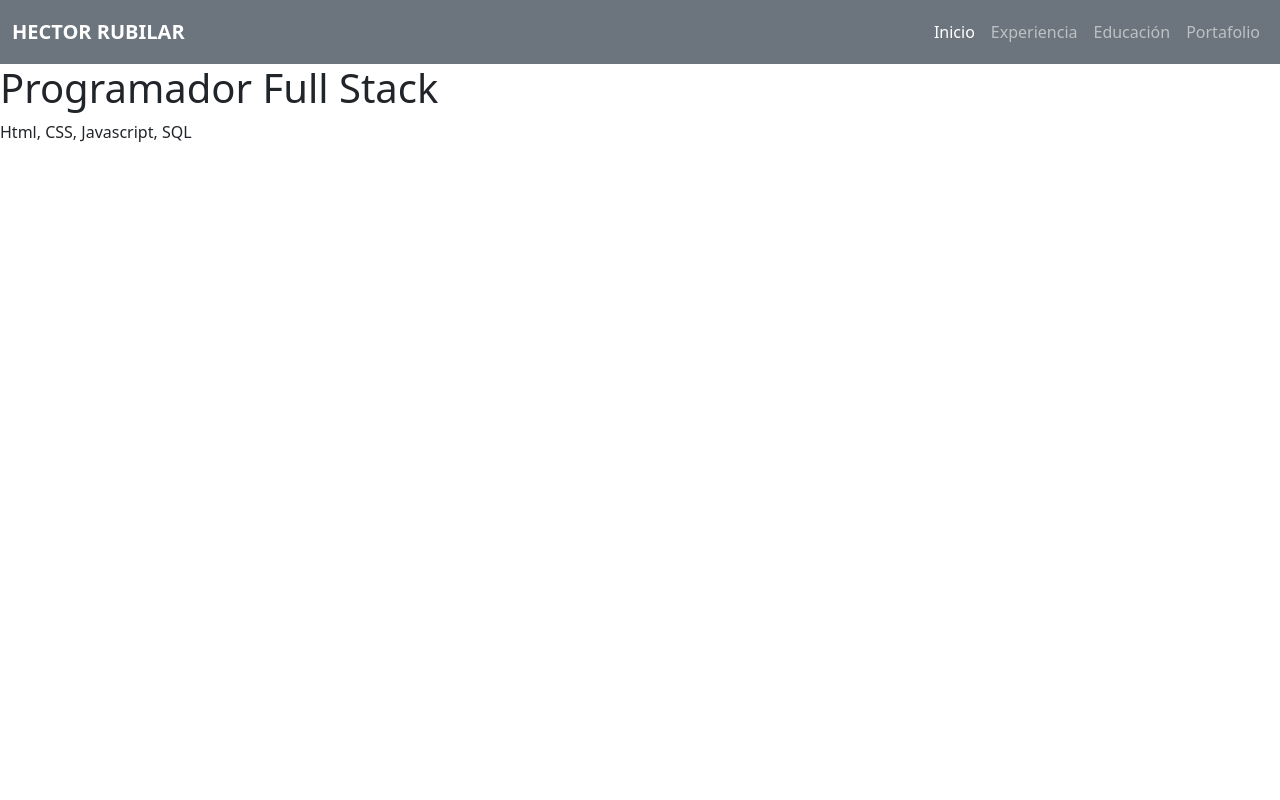
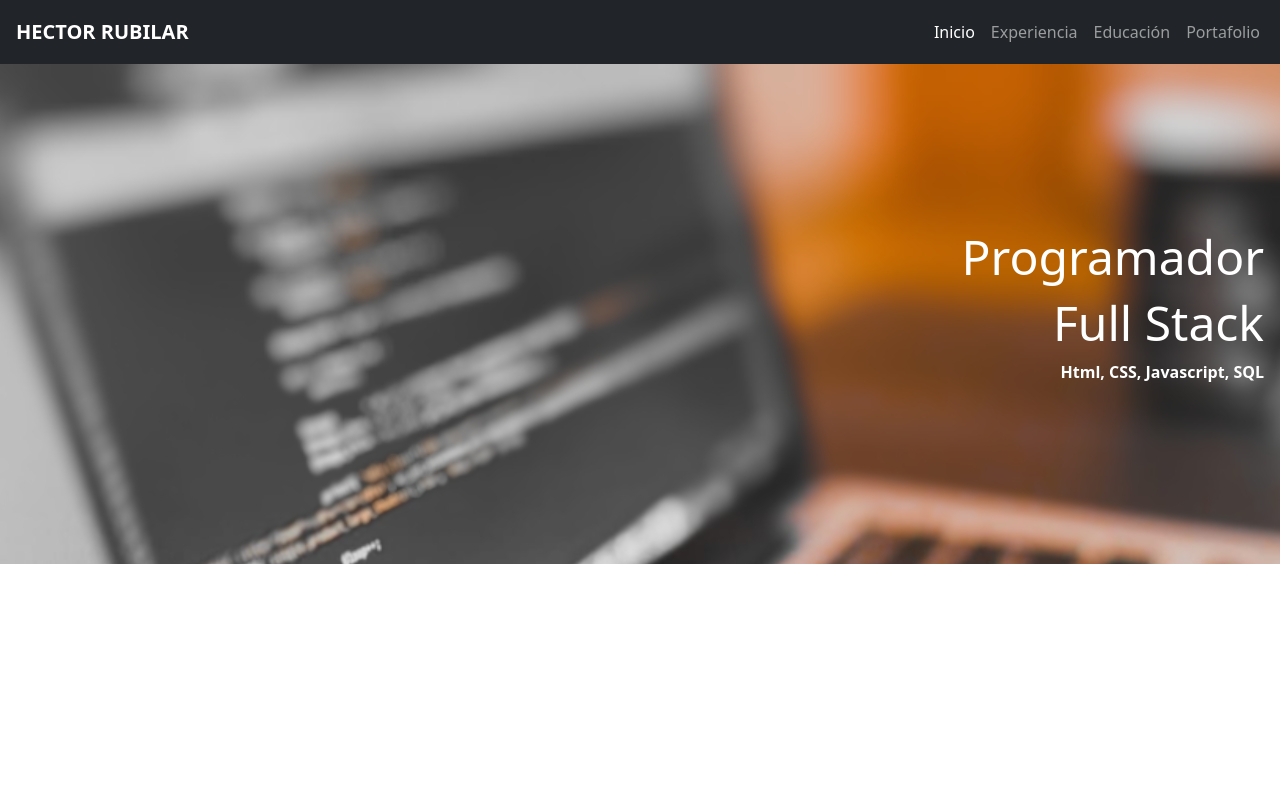
Before and after one commit to felix20100/pro33cl.github.io, a plain HTML site: page index.html in a window 1280 px wide. Shown: the top 800 px of the page. Drawn offline with nearby package versions, Linux system fonts and the light colour scheme.

Commit message:
navbar y section portada

```diff
--- a/assets/css/style.css
+++ b/assets/css/style.css
@@ -0,0 +1,33 @@
+/* Estilos*/
+.portada{
+    height: 500px;
+    background-image: url(../imgs/bg-portada.jpg);
+    display:flex;
+    flex-direction: column;
+    justify-content: center;
+    align-items: end;
+}
+
+.portada h1 {
+    font-size: 3rem;
+    color: white;
+    margin-right: 1rem;
+}
+
+.portada p {
+    font-size: 1rem;
+    color: white;
+    font-weight: bold;
+    margin-right: 1rem;
+}
+
+.experiencia{
+    height: 400px;
+    background-color: white;
+}
+
+.educacion{
+    height: 400px;
+    background-color:darkgray;
+
+}
--- a/index.html
+++ b/index.html
@@ -15,9 +15,9 @@
 <body>
     <!--Header-Barra de Navegación-->
     <header>
-        <nav class="navbar navbar-expand-sm bg-secondary" style="height: 4rem;" data-bs-theme="dark">
+        <nav class="navbar navbar-expand-sm bg-dark" data-bs-theme="dark">
             <div class="container-fluid">
-                <a class="navbar-brand fs-5 fw-bold" href="index.html">HECTOR RUBILAR</a>
+                <a class="navbar-brand fs-5 fw-bold m-1" href="index.html">HECTOR RUBILAR</a>
                 <button class="navbar-toggler border-white rounded-1"  type="button" style="height: 42px;width: 59px; --bs-border-opacity:0.5;" data-bs-toggle="collapse" data-bs-target="#navbarNav" aria-controls="navbarNav" aria-expanded="false" aria-label="Toggle navigation">
                   <span class="navbar-toggler-icon"></span>
                 </button>
@@ -42,13 +42,14 @@
     </header>
     <main>
         <section class="portada">
-            <h1>Programador Full Stack</h1>
+            <h1>Programador</h1>
+            <h1>Full Stack</h1>
             <p>Html, CSS, Javascript, SQL</p>
         </section>
-        <section class="educacion" id="educacion">
+        <section class="experiencia" id="experiencia">
 
         </section>
-        <section class="experiencia" id="experiencia">
+        <section class="educacion" id="educacion">
 
         </section>
     </main>
```
Also changed, not shown: assets/imgs/bg-portada.jpg (added).
